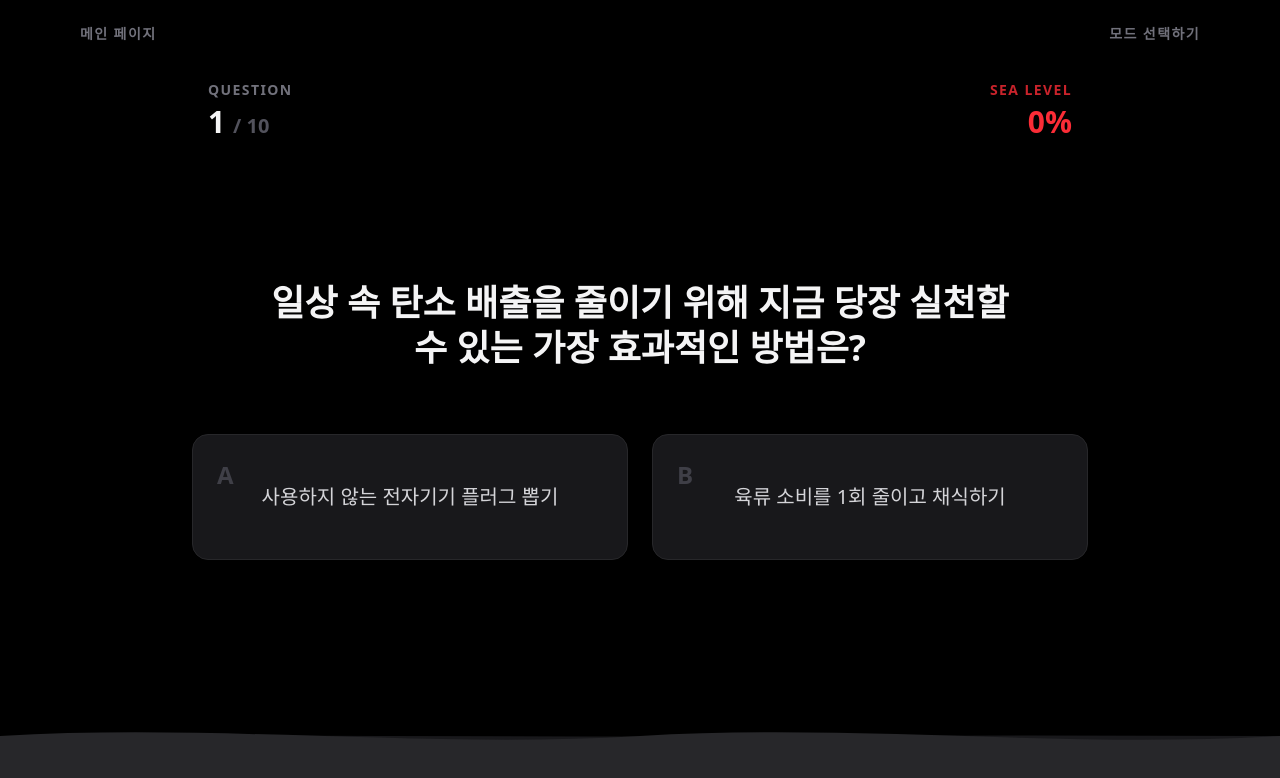
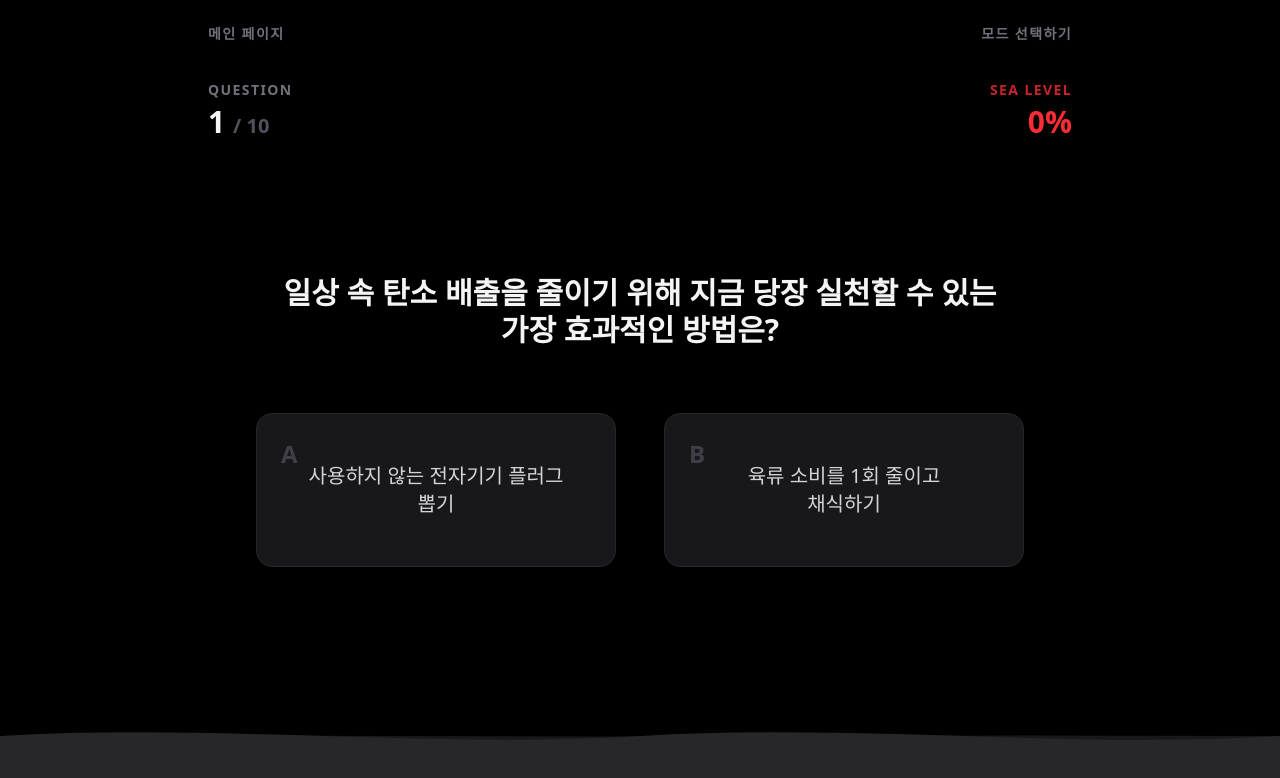
Before and after one commit to imsoohyeok/Anthropocene, a Next.js app: page /quiz in a window 1280 px wide. Both pictures are taken after a click on the button 376 px from the left and 478 px from the top of the page. Shown: the top 778 px of the page. Built offline with nearby package versions, Linux system fonts and the light colour scheme.

Commit message:
퀴즈 페이지 ui 크기 조절

```diff
--- a/src/app/quiz/page.tsx
+++ b/src/app/quiz/page.tsx
@@ -35,7 +35,7 @@ export default function QuizPage() {
       </div>
 
       <div className="relative z-10 flex flex-col items-center max-w-5xl w-full">
-        <h1 className="text-4xl md:text-5xl font-black mb-4 tracking-tighter text-center">
+        <h1 className="text-4xl md:text-4xl font-black mb-4 tracking-tighter text-center">
           인류의 운명을 결정할 방식을 선택하십시오
         </h1>
         <p className="text-zinc-400 mb-16 text-center text-lg break-keep">
@@ -43,7 +43,7 @@ export default function QuizPage() {
         </p>
 
         {/* 선택 카드 컨테이너 */}
-        <div className="grid grid-cols-1 md:grid-cols-2 gap-8 w-full">
+        <div className="grid grid-cols-1 md:grid-cols-2 gap-12 w-full max-w-4xl">
           {/* 시나리오 모드 */}
           <button
             onClick={() => setSelectedMode("scenario")}
--- a/src/components/dashboard/DashboardOverlay.tsx
+++ b/src/components/dashboard/DashboardOverlay.tsx
@@ -58,7 +58,7 @@ export default function DashboardOverlay({
       >
         <Link
           href="/quiz"
-          className="px-8 py-3 bg-red-600 text-white font-bold rounded-full hover:bg-red-500 transition-all shadow-lg hover:shadow-red-500/50 text-lg tracking-normal w-auto min-w-[200px] pointer-events-auto"
+          className="px-8 py-3 bg-red-600 text-white font-bold rounded-full hover:bg-red-500 transition-all shadow-lg hover:shadow-red-500/50 text-lg tracking-normal w-auto min-w-50 pointer-events-auto"
         >
           {/* 버튼 호버 시 빛나는 효과 애니메이션 */}
           <div className="absolute inset-0 w-full h-full bg-linear-to-r from-transparent via-white/20 to-transparent -translate-x-full group-hover:translate-x-full transition-transform duration-700 ease-out" />
--- a/src/components/quiz/QuizBoard.tsx
+++ b/src/components/quiz/QuizBoard.tsx
@@ -39,7 +39,7 @@ export default function QuizBoard({
   return (
     <div className="relative w-full h-screen flex flex-col items-center justify-center px-6 z-10 text-white">
       {/* 상단 네비게이션 바 (Home / Exit) */}
-      <div className="absolute top-6 w-full max-w-6xl flex justify-between items-center px-4 z-20">
+      <div className="absolute top-6 w-full max-w-4xl flex justify-between items-center px-4 z-20">
         <Link
           href="/"
           className="text-zinc-500 hover:text-white transition-colors flex items-center gap-2 font-bold tracking-widest text-sm uppercase"
@@ -75,13 +75,13 @@ export default function QuizBoard({
 
       {/* 중앙 질문 영역 */}
       <div className="max-w-3xl text-center mb-16 mt-10">
-        <h2 className="text-2xl md:text-4xl font-bold leading-tight text-zinc-100 break-keep">
+        <h2 className="text-2xl md:text-3xl font-bold leading-tight text-zinc-100 break-keep">
           {currentQuiz.question}
         </h2>
       </div>
 
       {/* 2지선다 버튼 영역 */}
-      <div className="grid grid-cols-1 md:grid-cols-2 gap-6 w-full max-w-4xl">
+      <div className="grid grid-cols-1 md:grid-cols-2 gap-12 w-full max-w-3xl">
         <button
           onClick={() => onOptionClick(currentQuiz.options.A.isCorrect)}
           disabled={feedback !== null}
```
